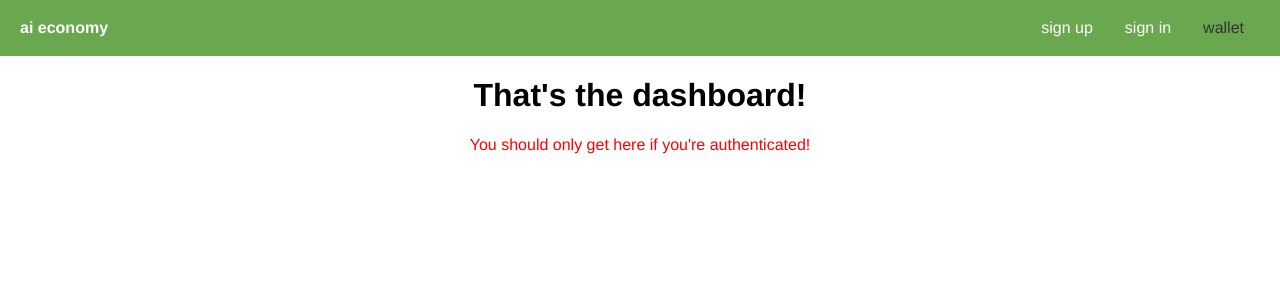
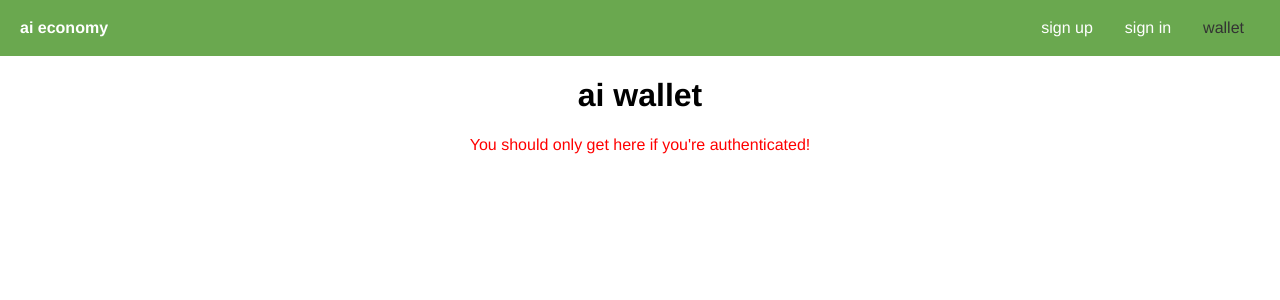
Before and after one commit to social-capital-network/free-bank, a Vue app: page /dashboard in a window 1280 px wide. Shown: the top 300 px of the page. Built offline with nearby package versions, Linux system fonts and the light colour scheme.

Commit message:
changed dashboard h1 title to - ai wallet

```diff
--- a/src/components/dashboard/dashboard.vue
+++ b/src/components/dashboard/dashboard.vue
@@ -1,6 +1,6 @@
 <template>
   <div id="dashboard">
-    <h1>That's the dashboard!</h1>
+    <h1>ai wallet</h1>
     <p>You should only get here if you're authenticated!</p>
     <p v-if="email">Your email address: {{ email }}</p>
   </div>
```
